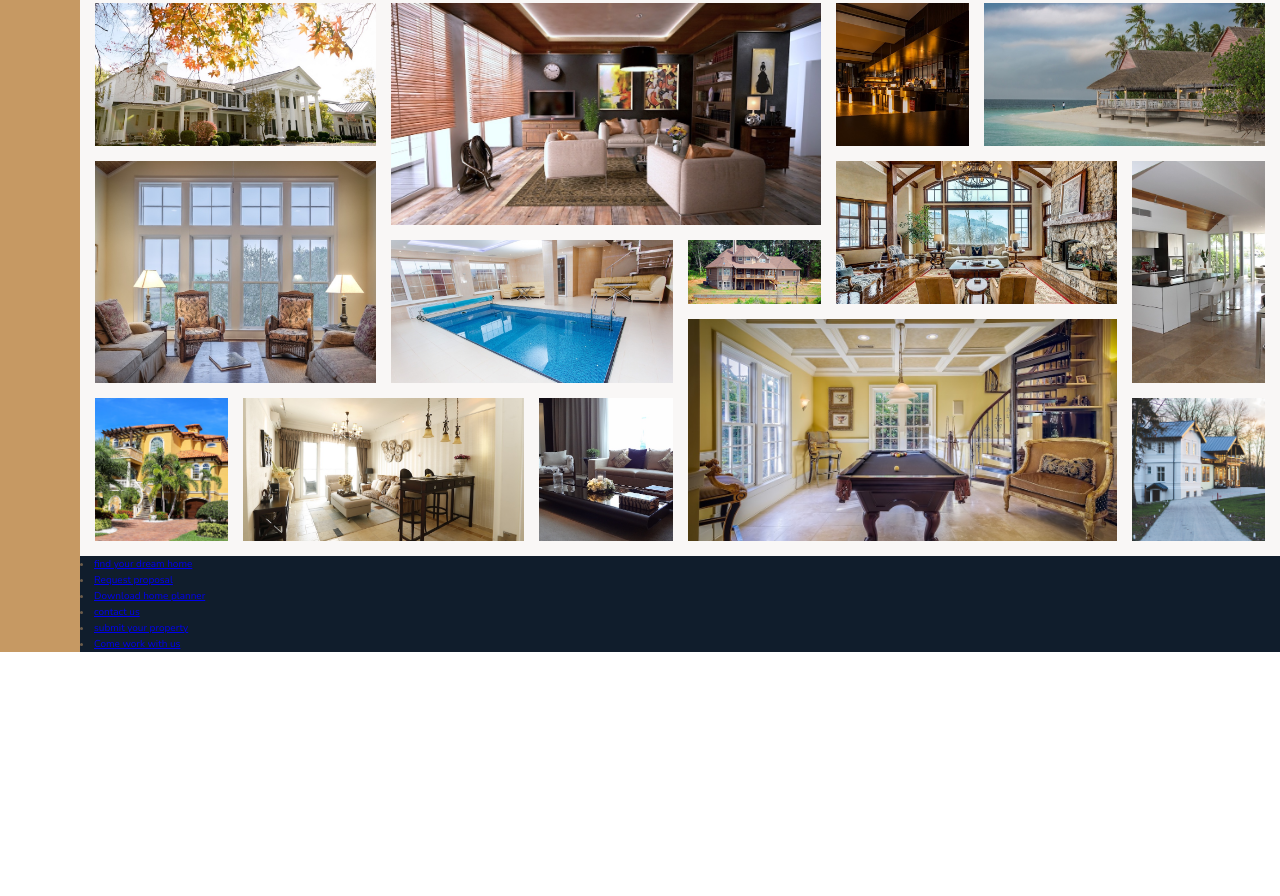
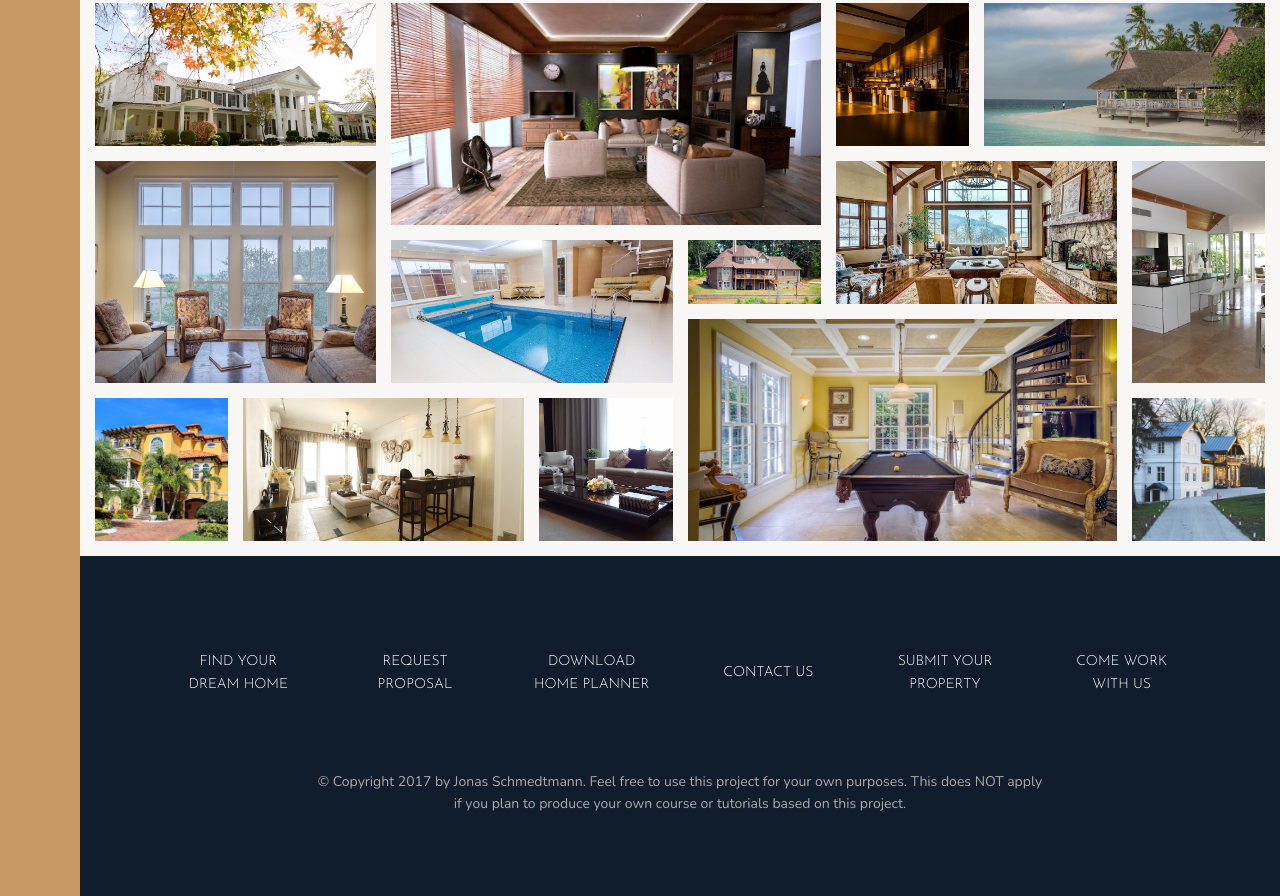
Before and after one commit to noelia-riega/Nexter-Page, a website: page index.html in a window 1280 px wide. Shown: the part 3084-3980 px from the top of the page. Before the commit the page ends 3736 px from the top, so only its background shows below. Drawn offline with nearby package versions, Linux system fonts and the light colour scheme; files that its build step writes are made by us from their sources.

Commit message:
footer scss

```diff
--- a/index.html
+++ b/index.html
@@ -377,7 +377,7 @@
     </section>
 
     <footer class="footer">
-      <nav class="nav">
+      <ul class="nav">
         <li class="nav__item">
           <a href="#" class="nav__link">find your dream home</a>
         </li>
@@ -396,7 +396,13 @@
         <li class="nav__item">
           <a href="#" class="nav__link">Come work with us</a>
         </li>
-      </nav>
+      </ul>
+
+      <p class="copyright">
+        &copy; Copyright 2017 by Jonas Schmedtmann. Feel free to use this
+        project for your own purposes. This does NOT apply if you plan to
+        produce your own course or tutorials based on this project.
+      </p>
     </footer>
   </body>
 </html>
--- a/sass/_footer.scss
+++ b/sass/_footer.scss
@@ -1,4 +1,43 @@
 .footer {
   background-color: $color-secondary;
   grid-column: full-start / full-end;
+  padding: 8rem;
 }
+
+.nav {
+  list-style: none;
+
+  display: grid;
+  grid-template-columns: repeat(auto-fit, minmax(15rem, 1fr));
+  grid-gap: 2rem;
+  align-items: center;
+
+  &__link:link,
+  &__link:visited {
+    font-size: 1.4rem;
+    color: #fff;
+    text-decoration: none;
+    font-family: $font-display;
+    text-transform: uppercase;
+    text-align: center;
+    padding: 1.5rem;
+    display: block;
+    transition: all 0.2s;
+  }
+
+  &__link:hover,
+  &__link:active {
+    background-color: rgba(#fff, 0.05);
+    transform: translateY(-3px);
+  }
+}
+
+.copyright {
+  width: 70%;
+  font-size: 1.4rem;
+  color: $color-grey-light-2;
+  margin-top: 6rem;
+  margin-right: auto;
+  margin-left: auto;
+  text-align: center;
+}
```
Also changed, not shown: sass/main.css.
